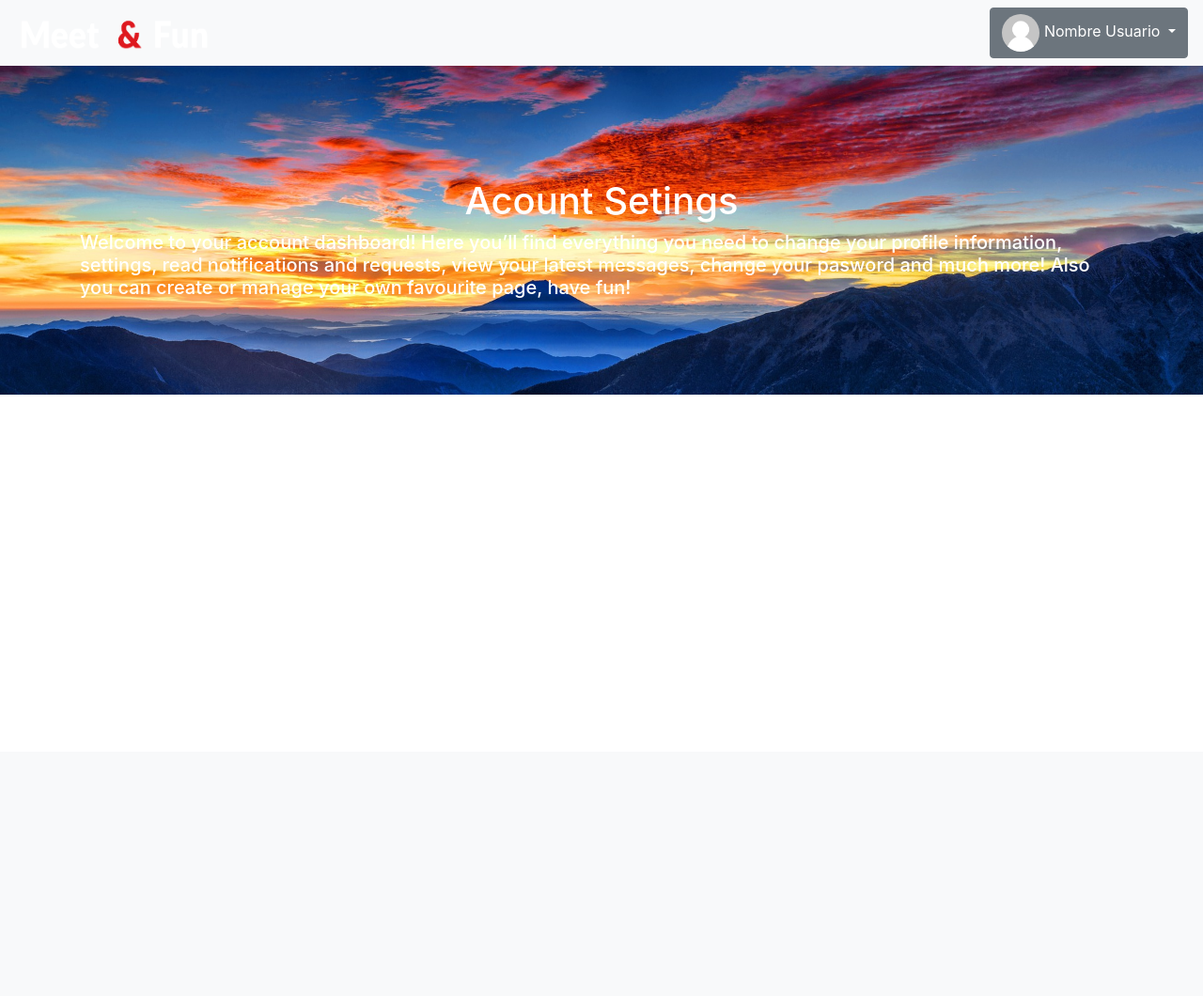
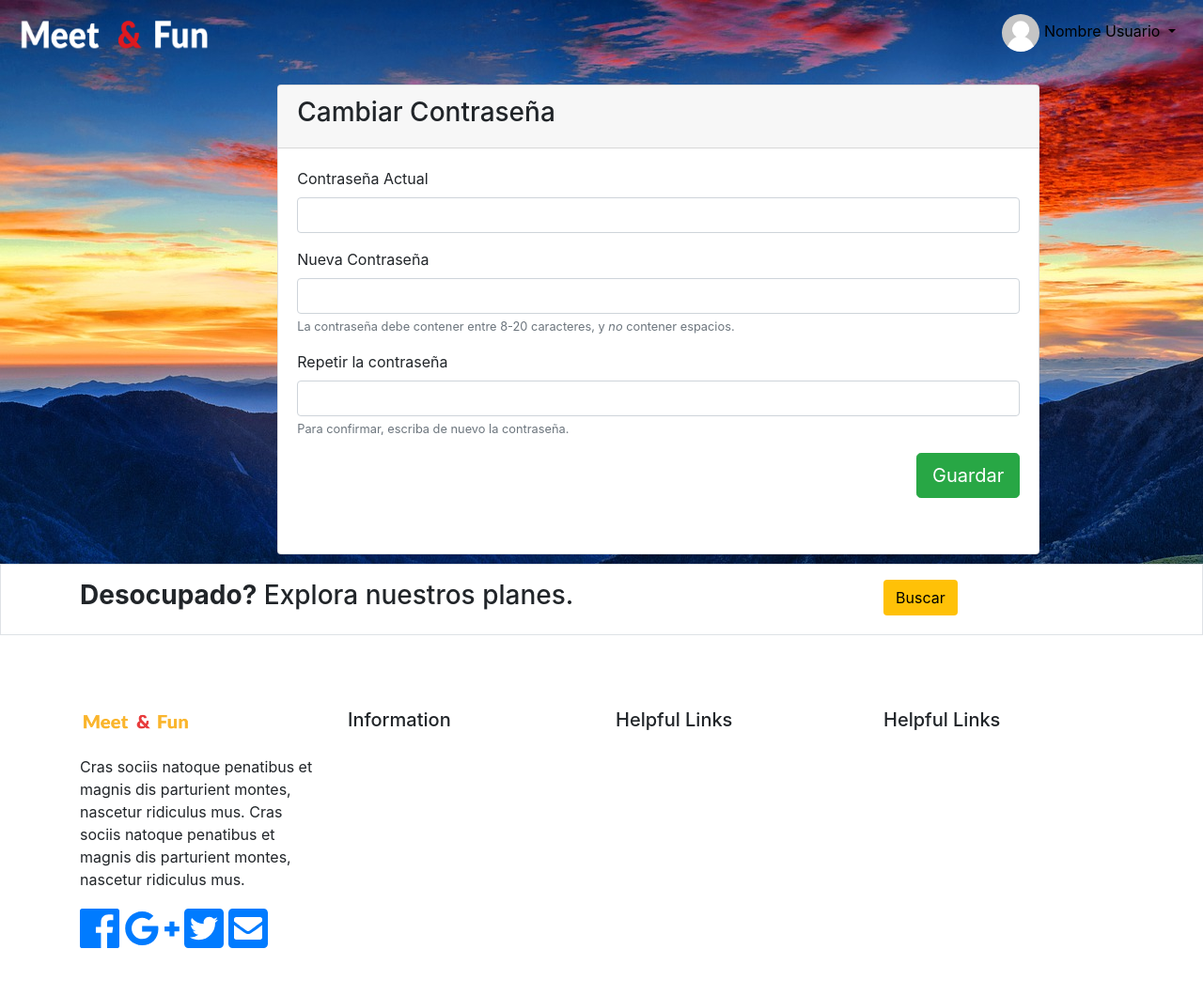
Before and after one commit to DanielChisica/MeetandFun, a PHP site: page /configuraciones.html in a window 1280 px wide. Shown: the whole page at 94% size. Before the commit the page ends 420 px from the top, so only its background shows below. Run offline with PHP 8.4, Linux system fonts and the light colour scheme; some libraries are stand-ins or nearby versions.

Commit message:
cambio de contraseña

```diff
--- a/configuraciones.html
+++ b/configuraciones.html
@@ -14,13 +14,14 @@
     <title>Configuraciones</title>
 </head>
 <body>
-<nav class="navbar navbar-light bg-light">
+<section class="back-acount">
+<nav class="navbar navbar-light">
   <a class="navbar-brand" href="#">
     <img src="Recursos/logo%20blanco.png" alt="" class="logo">
   </a>
 <div class="d-flex justify-content-end" id="navbarSupportedContent">
     <div class="dropdown">
-      <button  class="btn btn-secondary dropdown-toggle" type="button" id="dropdownMenuButton" data-toggle="dropdown" aria-haspopup="true" aria-expanded="false"><img src="Recursos/user.png" alt="..." class="rounded-circle profile"> Nombre Usuario </button>
+      <button  class="user btn dropdown-toggle" type="button" id="dropdownMenuButton" data-toggle="dropdown" aria-haspopup="true" aria-expanded="false"><img src="Recursos/user.png" alt="..." class="rounded-circle profile"> Nombre Usuario </button>
           <div class="dropdown-menu dropdown-menu-right">
               <div class="container">
                   <div class="row ml-2">
@@ -52,14 +53,111 @@
 </div>
 
 </nav>
-<div class="back-acount">
-  <div class="d-flex justify-content-center">
-   <h1 class="titulo">Acount Setings</h1>
+<div>
+
+<div class="container d-flex juestify-content-center password">
+	<div class="row">
+		<div class="col-md-6 offset-md-3">
+            <!-- form card change password -->
+                    <div class="card card-outline-secondary">
+                        <div class="card-header">
+                            <h3 class="">Cambiar Contraseña</h3>
+                        </div>
+                        <div class="card-body align-items-start">
+                            <form class="form" role="form" autocomplete="off">
+                                <div class="form-group">
+                                    <label for="inputPasswordOld">Contraseña Actual</label>
+                                    <input type="password" class="form-control" id="inputPasswordOld" required="">
+                                </div>
+                                <div class="form-group">
+                                    <label for="inputPasswordNew">Nueva Contraseña</label>
+                                    <input type="password" class="form-control" id="inputPasswordNew" required="">
+                                    <span class="form-text small text-muted">
+                                            La contraseña debe contener entre 8-20 caracteres, y <em>no</em> contener espacios.
+                                    </span>
+                                </div>
+                                <div class="form-group">
+                                    <label for="inputPasswordNewVerify">Repetir la contraseña</label>
+                                    <input type="password" class="form-control" id="inputPasswordNewVerify" required="">
+                                    <span class="form-text small text-muted">
+                                            Para confirmar, escriba de nuevo la contraseña.
+                                        </span>
+                                </div>
+                                <div class="form-group">
+                                    <button type="submit" class="btn btn-success btn-lg float-right">Guardar</button>
+                                </div>
+                            </form>
+                        </div>
+                    </div>
+        </div>
     </div>
+    </div>
+    </div>
+</section>
+<div class="cta-sektion  border py-3">
     <div class="container">
-        <h5 class="text">Welcome to your account dashboard! Here you’ll find everything you need to change your profile information, settings, read notifications and requests, view your latest messages, change your pasword and much more! Also you can create or manage your own favourite page, have fun!</h5>
+        <div class="row">
+            <div class="col-md-9 col-sm-9 col-xs-12">
+                <h3><span class="glyphicon glyphicon-cog "></span> <b>Desocupado?</b> Explora nuestros planes.</h3>
+            </div>
+            <div class="col-md-3 col-sm-3 col-xs-12 ">
+                <button type="button" class="btn bg-warning twhite">Buscar</button>
+            </div>
+        </div>
     </div>
 </div>
+
+<div class="footer  py-5  ">
+	<div class="container">
+	  <div class="row">
+		<div class="col-xs-12 col-sm-6 col-md-3 footer-one">
+		    <img  src="Recursos/logo2-01.png" alt="Logo" style="width:120px;">
+
+		    <p class="pt-4">Cras sociis natoque penatibus et magnis dis parturient montes, nascetur ridiculus mus. Cras sociis natoque penatibus et magnis dis parturient montes, nascetur ridiculus mus.</p>
+		    	<div class="social-icons">
+               <a href="https://www.facebook.com/"><i class="fab fa-facebook fig"></i></a>
+               <a href="https://twitter.com/"><i class="fab fa-google-plus-g fig"></i></a>
+	            <a href="https://plus.google.com/"><i class="fab fa-twitter-square fig"></i></a>
+	            <a href="mailto:bootsnipp@gmail.com"><i class="fa fa-envelope-square fig"></i></a>
+	        </div>
+		</div>
+		<div class="col-xs-12 col-sm-6 col-md-3 footer-two">
+		    <h5>Information </h5>
+		    <ul class="list-unstyled">
+									<li><a href="#"></a></li>
+									<li><a href="#"></a></li>
+									<li><a href="#"></a></li>
+									<li><a href="#"></a></li>
+									<li><a href="#"></a></li>
+								</ul>
+		</div>
+		<div class="col-xs-12 col-sm-6 col-md-3 footer-three">
+		    <h5>Helpful Links </h5>
+		    <ul class="list-unstyled">
+									<li><a href="#"></a></li>
+									<li><a href="#"></a></li>
+									<li><a href="#"></a></li>
+									<li><a href="#"></a></li>
+									<li><a href="#"></a></li>
+								</ul>
+		</div>
+		<div class="col-xs-12 col-sm-6 col-md-3 footer-four">
+		    <h5>Helpful Links </h5>
+		    <ul class="list-unstyled">
+									<li><a href="#"></a></li>
+									<li><a href="#"></a></li>
+									<li><a href="#"></a></li>
+									<li><a href="#"></a></li>
+									<li><a href="#"></a></li>
+								</ul>
+		</div>
+	  </div>
+	</div>
+</div>
+
+
+
+
 
 
 <script src="https://code.jquery.com/jquery-3.3.1.slim.min.js" integrity="sha384-q8i/X+965DzO0rT7abK41JStQIAqVgRVzpbzo5smXKp4YfRvH+8abtTE1Pi6jizo" crossorigin="anonymous"></script>
--- a/estilos.css
+++ b/estilos.css
@@ -49,7 +49,7 @@
 }
 
 .form {
-    margin-top: 150px;
+
 }
 .full-width {
   width: 100%;
@@ -179,8 +179,9 @@
 }
 
 .card {
-    height: 700px;
+    height: 500px;
     width: 811px;
+    align-content: flex-start;
 
 
 }
@@ -236,9 +237,9 @@
 
 .back-acount {
     background-image: url(Recursos/panoramic-landscape-2305606_1920.jpg);
-    height: 350px;
+    height: 600px;
     background-repeat: no-repeat;
-    background-size: 100%;
+    background-size: 150%;
 }
 
 .titulo {
@@ -250,3 +251,38 @@
     align-content: center;
     color: white;
 }
+
+.btn {
+
+}
+
+.card-header {
+
+}
+
+.footer {
+    margin-top: 30px;
+}
+
+.card-body {
+   padding-bottom: 500px;
+
+
+}
+
+.password {
+    margin-top: 20px;
+}
+
+.user {
+    background-color: transparent;
+}
+
+.fig {
+    font-size: 48px;
+}
+
+.logo1 {
+
+    background-size: 400px;
+}
```
